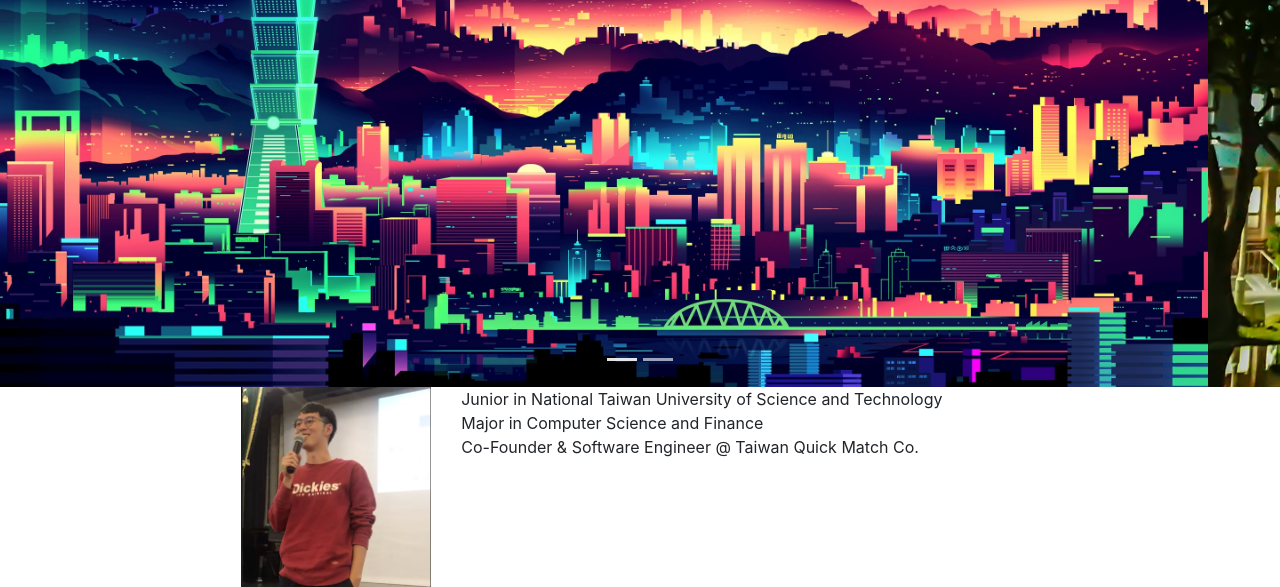
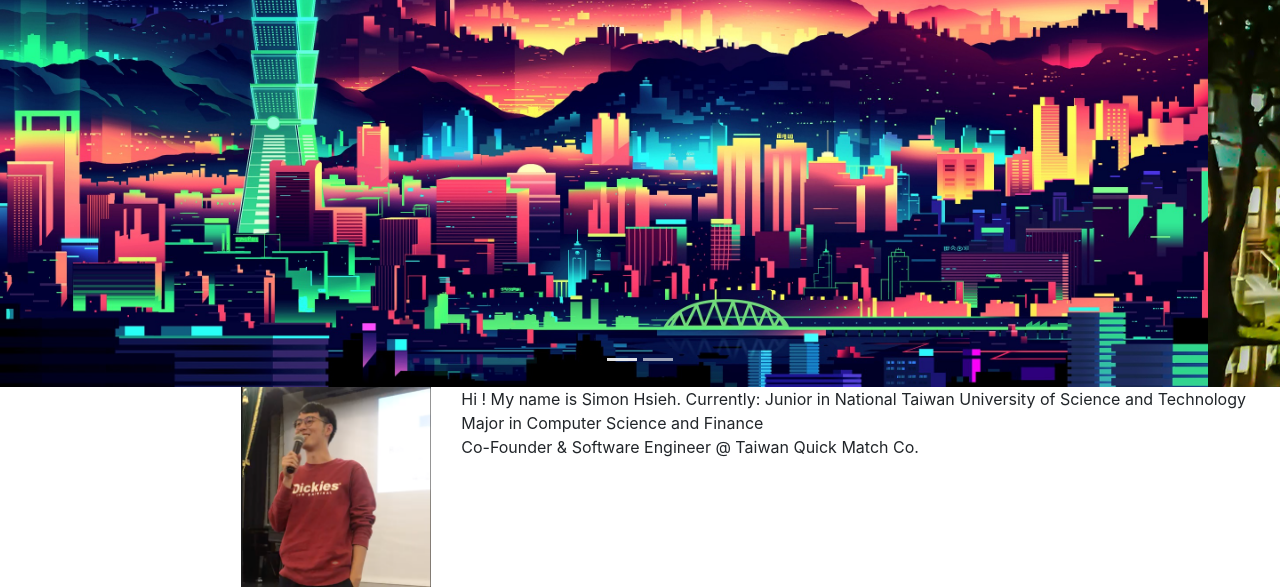
Before and after one commit to simon871028/simon871028.github.io, a plain HTML site: page index.html in a window 1280 px wide. Shown: the part 413-1000 px from the top of the page. Drawn offline with nearby package versions, Linux system fonts and the light colour scheme.

Commit message:
fixed file name

```diff
--- a/portfolio.html
+++ b/index.html
@@ -80,15 +80,16 @@
         </a>
     </div>
 
-    <div id ="about" class="row">
+    <div id="about" class="row">
         <span>
             <img src="img/speechinmos.png" style="height:200px;">
         </span>
         <span style="padding-left: 30px;">
+            Hi ! My name is Simon Hsieh.
+            Currently:
             Junior in National Taiwan University of Science and Technology</br>
             Major in Computer Science and Finance</br>
             Co-Founder & Software Engineer @ Taiwan Quick Match Co.
-
         </span>
     </div>
 
```
